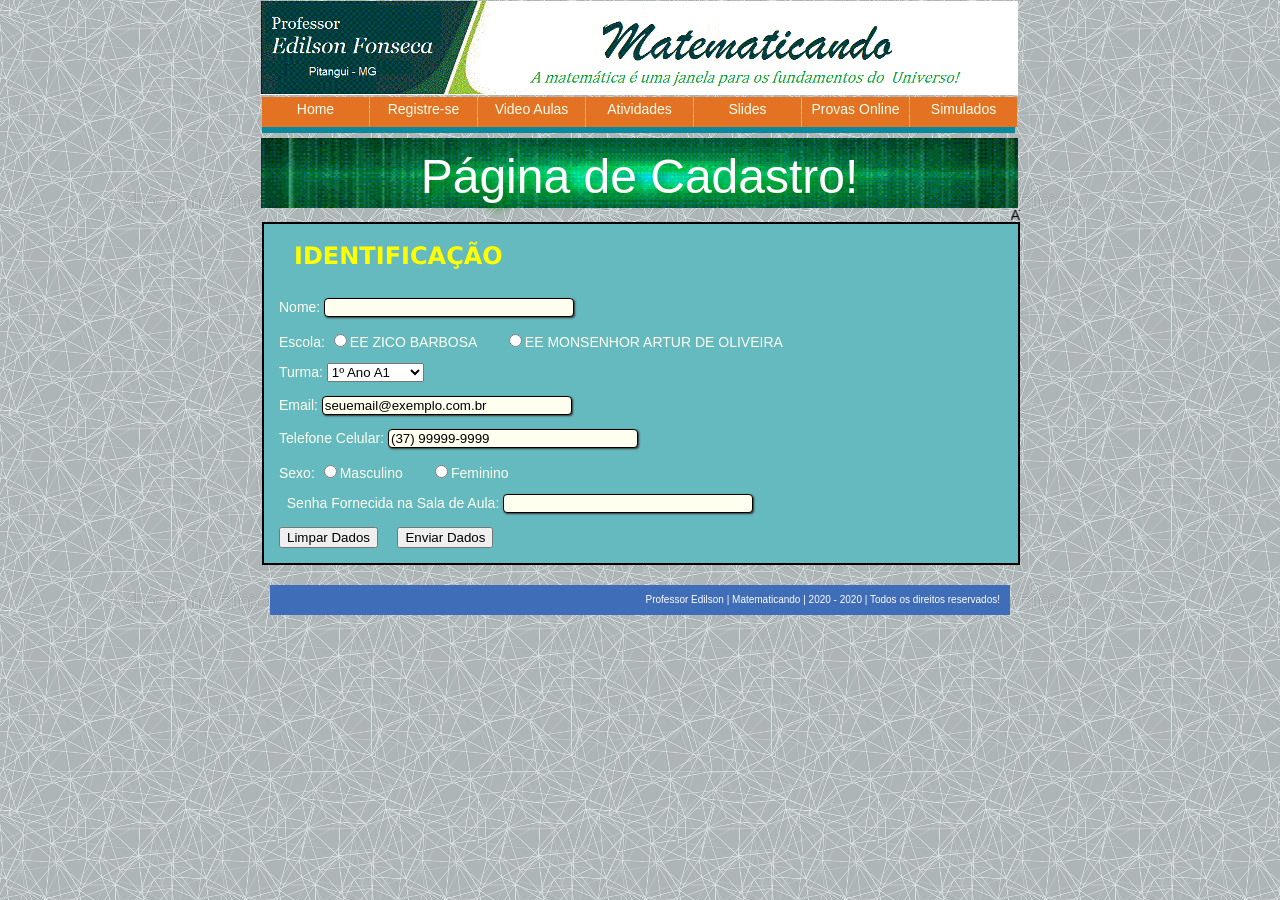
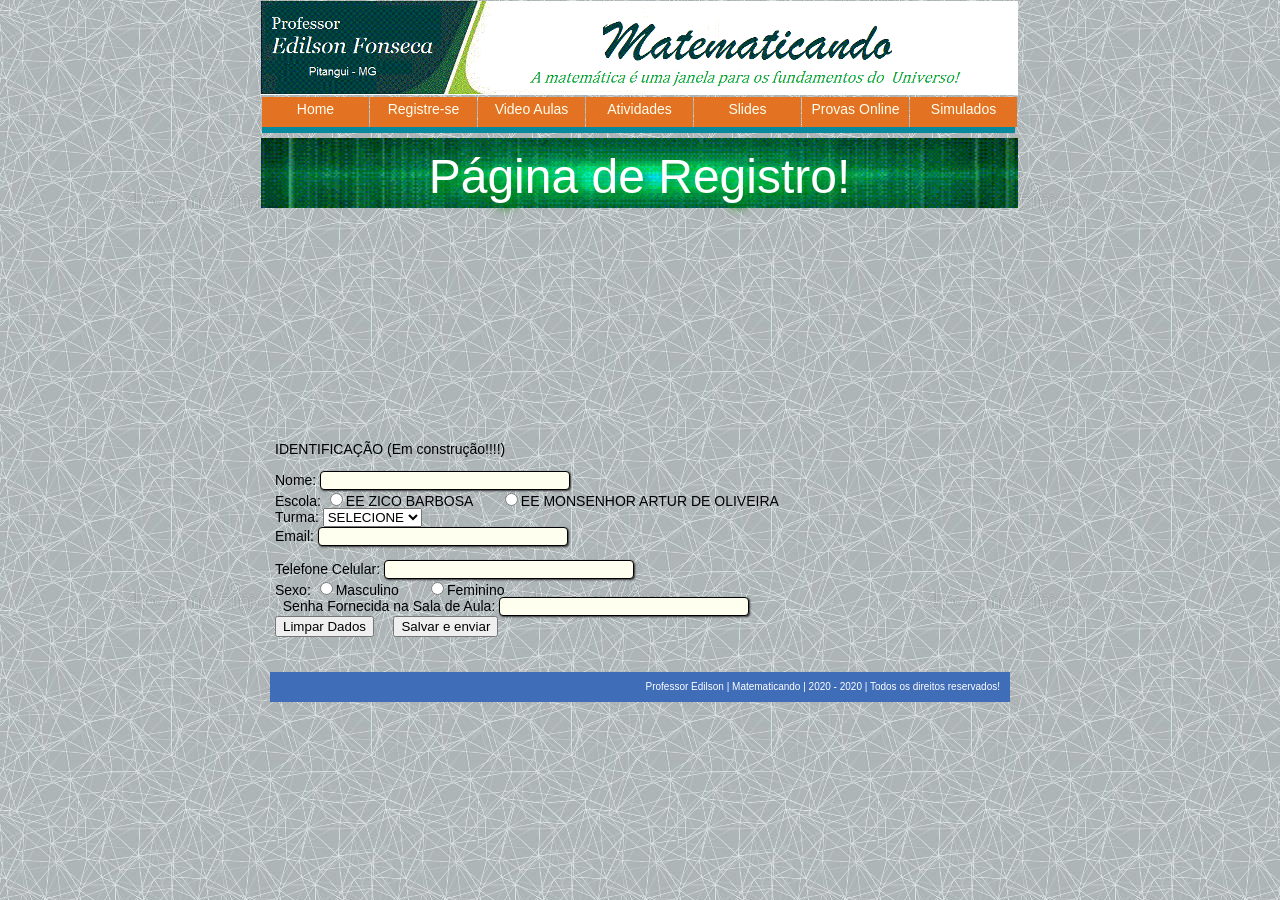
Before and after one commit to edilson-eemao/curriculo2, a Jekyll site: the page pages/cadastro.html, which Jekyll copies as it is, in a window 1280 px wide. Built offline with Jekyll 4.4.1, drawn with Linux system fonts in a browser that asks for light colours; nearby versions of some CDN libraries; library files that are not in the unit come from our copies.

Commit message:
atualização de arquivos
Atualizando páginas HTML

```diff
--- a/pages/cadastro.html
+++ b/pages/cadastro.html
@@ -6,9 +6,46 @@
     <meta name="description" content="página de teste para treinamento"/>
     <meta name="keywords" content="edilson pitangui"/>
     <meta name="author" content="Professor Edilson"/>
-    <link rel="stylesheet" type="text/CSS" href="CSS/est.css">
-    <script type="text/javascritp" src="comportamento.js"></script>
-        <title>Página de Cadastro de Alunos</title>
+	<meta name="viewport" content="widht=device-widht, initial-scale=1.0"/>
+	<link rel="stylesheet" type="text/CSS" href="CSS/est.css" >
+	<!--link rel="stylesheet" type="text/CSS" href="CSS/bootstrap.min.css"-->
+	<script type="text/javascript" src="js/jquery-3.5.0.js"></script>
+    <script type="text/javascript" src="js/jquery.validate.min.js"></script>
+	<script type="text/javascript" src="js/bootstrap.min.js"></script>
+	<script type="text/javascript" src="js/additional-methods.min.js"></script>
+    <script type="text/javascript" src="js/localization/messages_pt_BR.min.js"></script>
+	<script type="text/javascript" src="js/jquery.mask.min.js"></script>
+	<script type="text/javascript" src="js/bootstrap-notify.min.js"></script>
+
+        <title>Página de Registro de Alunos</title>
+	<script type="text/javascript">
+		$(document).ready(function(){
+			$("#fone").mask("(00) 0 0000-0000"),
+			$("#frmCAD").validate({
+				rules:{
+					nome:{
+						required: true,
+						maxlength: 100,
+						minlength: 10,
+						minWords: 2
+					},
+					escola:{required: true},
+					turma:{required: true},
+					email:{required: true, email: true},
+					fone:{required: true},
+					sexo:{required: true},
+					senha:{required: true}
+				},
+				submitHandler: function(form){
+					alert("Registro realizado com sucesso!");
+				},
+				validarFormulario(){
+					return true;
+				}
+			})
+		})
+	</script>
+
 
   </head>
 
@@ -25,7 +62,7 @@
                 <img src="images/logotipo.gif" title="Logotipo" alt="logotipo" border="0"/>
                 </a>
            </div>
-            <div id="menu">
+           <nav id="menu">
                 <ul>
                     <li><a href="home.html">Home</a></li>
                     <li><a href="cadastro.html">Registre-se</a></li>
@@ -36,37 +73,40 @@
                     <li><a href="simulados.html">Simulados</a></li>
 					<!-- <li><a href="extra.html">Extra</a></li> -->
                 </ul>
-            </div>
-    </div>
+           </nav>
 		<div class="barrahorizontal"></div>
 		<div class="banner">
-			<div><h1>Página de Cadastro! </h1></div>
+			<div><h1>Página de Registro! </h1></div>
 		</div>
 
+    </div>
 
-      <span><marquee>ATENÇÃO: As funcionalidades desta página ainda não estão ativas!</marquee></span>
-      </br>
+	<div id="corpo">
+		<br /><br /><br /><br /><br /><br /><br /><br /><br /><br /><br /><br /><br /><br /><br /><br />
+		<div class="formulario">
 
-
-<div id="formulario">
 			 <fieldset>
 			 <!-- para deixar o fieldset em tamanho mínimo a esquerda, use o atributo style="display: inline; text-align: left;" dentro da tag fieldset -->
 
-          <legend class="ident">IDENTIFICAÇÃO</legend>
-              <form name="frmCAD" id="frmCAD" method="POST" action="acao.php" enctype="application/x-www-form-urlencoded">
+				  <legend class="ident">IDENTIFICAÇÃO (Em construção!!!!)</legend>
+				  <!-- div class="container" -->
+					  <form name="frmCAD" id="frmCAD" action="acao.php" method="POST" onSubmit="return validarFormulario()" >
+					   <!--  action="acao.php" onSubmit="return validarFormulario() enctype="application/x-www-form-urlencoded" -->
+							<div class="form-group">
+								<label for="nome">Nome:</label>
+								<input type="text" id="nome" name="nome" value="" class="form-control" tabindex="1"/>
+								<!-- size="40" maxlength="50"  -->
+							</div>
+							<div class="form-group">
+								<label>Escola:</label>
+								<input type="radio" id="escola" name="escola" value="EE Zico Barbosa" class="form-control" tabindex="2" />EE ZICO BARBOSA &nbsp &nbsp &nbsp
+								<input type="radio" id="escola" name="escola" value="EE Monsenhor Artur de Oliveira" class="form-control" tabindex="3" />EE MONSENHOR ARTUR DE OLIVEIRA
 
-					<label for="nome">Nome:</label>
-					<input type="text" id="nome" name="nome" value="" size="40" maxlength="50" tabindex="1"/>
-					<br/><br/>
-
-
-					<label>Escola:</label>
-					<input type="radio" id="EE Zico Barbosa" name="escola" value="EE Zico Barbosa" tabindex="2"/>EE ZICO BARBOSA &nbsp &nbsp &nbsp
-					<input type="radio" id="EE Monsenhor Artur de Oliveira" name="escola" value="EE Monsenhor Artur de Oliveira" tabindex="3"/>EE MONSENHOR ARTUR DE OLIVEIRA
-					<br/><br/>
-
+							</div>
+							<div class="form-group">
 								<label>Turma:</label>
-						<select name="turma" id="turma" tabindex="4"/>
+									<select name="turma" id="turma" class="form-control" tabindex="4" />
+											<option value="">SELECIONE</option>
 										<optgroup label="EEMAO">
 											<option value="1_ano_1">1º Ano A1</option>
 											<option value="1_ano_2">1º Ano A2</option>
@@ -80,42 +120,49 @@
 											<option value="3_ano">3º Ano</option>
 										</optgroup>
 									</select>
-
-					<br/><br/>
+							</div>
 
 
 
+							<div class="form-group">
+								<label for="email">Email:</label>
+								<input type="text" id="email" name="email" value="" class="form-control" tabindex="5"/>
+								<br/><br/> <!-- size="40" maxlength="60"  -->
+							</div>
+							<div class="form-group">
+								<label for="fone">Telefone Celular:</label>
+								<input type="text" id="fone" name="fone" value=""  class="form-control" tabindex="6"/>
+							</div><!-- size="20" maxlength="15"  -->
 
-					<label for="email">Email:</label>
-					<input type="text" id="email" name="email" value="seuemail@exemplo.com.br" size="40" maxlength="60" tabindex="5"/>
-					<br/><br/>
-					<label for="fone">Telefone Celular:</label>
-					<input type="text" id="fone" name="fone" value="(37) 99999-9999" size="20" maxlength="15" tabindex="6"/>
+							<div class="form-group">
+								<label>Sexo:</label>
+								<input type="radio" id="sexo" name="sexo" value="M" class="form-control" tabindex="7"/>Masculino &nbsp &nbsp &nbsp
+								<input type="radio" id="sexo" name="sexo" value="F" class="form-control" tabindex="8"/>Feminino
 
-					<br/><br/>
-					<label>Sexo:</label>
-					<input type="radio" id="masculino" name="sexo" value="masculino" tabindex="7"/>Masculino &nbsp &nbsp &nbsp
-					<input type="radio" id="feminino" name="sexo" value="feminino" tabindex="8"/>Feminino
-					<br/><br/>
+							</div>
 
+							<div class="form-group">
 								<label for="senha"> &nbsp Senha Fornecida na Sala de Aula:</label>
-					<input type="password" id="senha" name="senha" value="" size="20" maxlength="9" tabindex="8"/>
-					<br/><br/>
+								<input type="password" id="senha" name="senha" value="" class="form-control"  tabindex="9" &nbsp />
+								<!-- size="20" maxlength="9" -->
+							</div>
 
 
-					<input type="reset" id="btnLimpar" name="btnLimpar" value="Limpar Dados" tabindex="10"/> &nbsp &nbsp
-					<input type="submit" id="btnEnviar" name="btnEnviar" value="Enviar Dados" tabindex="11" />
-					<br/>
+								<input  class="btn btn-primary" type="reset" id="btnLimpar" name="btnLimpar" value="Limpar Dados" tabindex="11"/> &nbsp &nbsp
+								<button class="btn btn-primary" tabindex="10">Salvar e enviar</button>
+								<!--
+								<input type="submit" id="btnEnviar" name="btnEnviar" value="Enviar Dados"  class="form-control" tabindex="11" />
+								-->
 					  </form>
-
+					 <!-- /div -->
 			 </fieldset>
-     </div>
+		</div> <!-- div formulario -->
+	</div> <!-- div corpo -->
 
 		<div id="rodape">
-			<div id="direitos_reservados">
-				Professor Edilson | Matematicando | 2020 - 2020 | Todos os direitos reservados!
+			<div id="direitos_reservados">Professor Edilson | Matematicando | 2020 - 2020 | Todos os direitos reservados!</div>
 		</div>
-		</div>
-	</div>
+</div> <!-- div geral-->
+
 </body>
 </html>
--- a/pages/lista_de_exercicios.html
+++ b/pages/lista_de_exercicios.html
@@ -38,14 +38,14 @@
 					<!-- <li><a href="extra.html">Extra</a></li> -->
                 </ul>
             </div>
-		</div>
 			<div class="barrahorizontal"></div>
 			<div class="banner">
 				<div><h1>Lista de Exercícios</h1></div>
 			</div>
 
+		</div>
 
-		</br>
+		<div class="corpo">
 			<div id="lista_baixar">
 				<ul>
 					<li>	<a href="https://drive.google.com/open?id=1q_KwPU2SL4vi1DiGj2_gwFpzUmRSUCB5" target="_blank">Análise Combinatória
@@ -53,6 +53,7 @@
 							</a>
 					</li>
 				</ul>
+			</div>
 		</div>
 
 		<div id="rodape">
```
Also changed, not shown: pages/home.html (+8 -16 lines), pages/lista_de_conteudos.html (+58 -131 lines), pages/provas_online.html (+14 -3 lines), pages/simulados.html (+16 -6 lines). Lines whose indentation alone changed are shown as unchanged.
